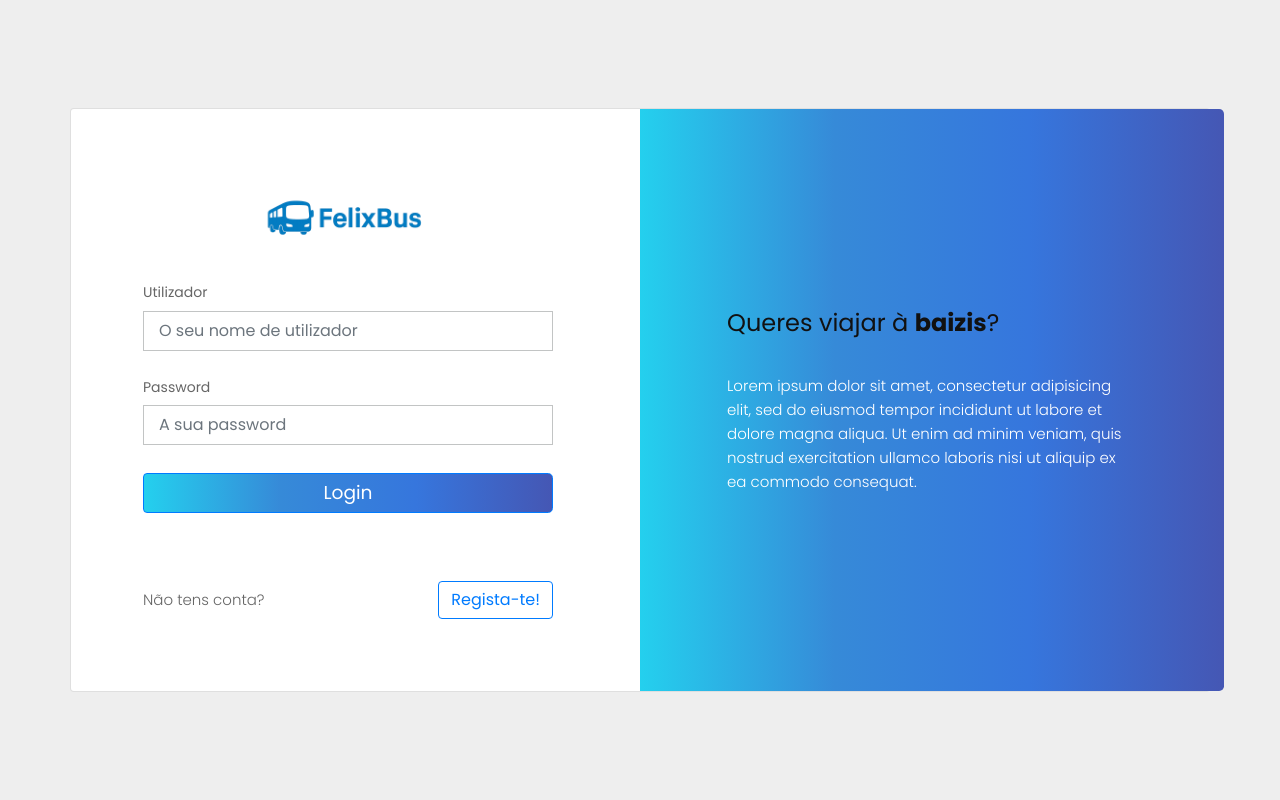
After one commit to Hkmartimxp6/LPI, a PHP site: page /login.html in a window 1280 px wide. The commit adds this page. Run offline with PHP 8.4, Linux system fonts and the light colour scheme.

Commit message:
Pagina de login e muito mais
as

```diff
--- a/TEMPLATE LPI/css/style.css
+++ b/TEMPLATE LPI/css/style.css
@@ -2287,3 +2287,27 @@ ul.location_icon span {
 }
 
 /** slider arrow **/
+
+.gradient-custom-2 {
+/* fallback for old browsers */
+background: #fccb90;
+
+/* Chrome 10-25, Safari 5.1-6 */
+background: -webkit-linear-gradient(to right, #24d0ee, #368ad8, #3676dd, #4557b4);
+
+/* W3C, IE 10+/ Edge, Firefox 16+, Chrome 26+, Opera 12+, Safari 7+ */
+background: linear-gradient(to right, #24d0ee, #368ad8, #3676dd, #4557b4);
+}
+
+@media (min-width: 768px) {
+.gradient-form {
+height: 100vh !important;
+}
+}
+@media (min-width: 769px) {
+.gradient-custom-2 {
+border-top-right-radius: .3rem;
+border-bottom-right-radius: .3rem;
+height: 5;
+}
+}
--- /dev/null
+++ b/TEMPLATE LPI/login.html
@@ -0,0 +1,88 @@
+<!DOCTYPE html>
+<html lang="en">
+    <head>
+        <!-- basic -->
+        <meta charset="utf-8">
+        <meta http-equiv="X-UA-Compatible" content="IE=edge">
+        <!-- mobile metas -->
+        <meta name="viewport" content="width=device-width, initial-scale=1">
+        <meta name="viewport" content="initial-scale=1, maximum-scale=1">
+        <!-- site metas -->
+        <title>Felix Bus</title>
+        <meta name="keywords" content="">
+        <meta name="description" content="">
+        <meta name="author" content="">
+        <!-- bootstrap css -->
+        <link rel="stylesheet" href="css/bootstrap.min.css">
+        <!-- style css -->
+        <link rel="stylesheet" href="css/style.css">
+        <!-- Responsive-->
+        <link rel="stylesheet" href="css/responsive.css">
+        <!-- fevicon -->
+        <link rel="icon" href="images/fevicon.png" type="image/gif" />
+        <!-- Scrollbar Custom CSS -->
+        <link rel="stylesheet" href="css/jquery.mCustomScrollbar.min.css">
+        <!-- Tweaks for older IEs-->
+        <!-- owl stylesheets -->
+        <link rel="stylesheet" href="css/owl.carousel.min.css">
+        <link rel="stylesheet" href="css/owl.theme.default.min.css">
+        <!--[if lt IE 9]>
+        <script src="https://oss.maxcdn.com/html5shiv/3.7.3/html5shiv.min.js"></script>
+        <script src="https://oss.maxcdn.com/respond/1.4.2/respond.min.js"></script><![endif]-->
+    </head>
+    <body>
+        <section class="h-100 gradient-form" style="background-color: #eee;">
+            <div class="container py-5 h-100">
+                <div class="row d-flex justify-content-center align-items-center h-100">
+                    <div class="col-xxl-10">
+                        <div class="card rounded-3 text-black">
+                            <div class="row g-0">
+                                <div class="col-lg-6">
+                                    <div class="card-body p-md-5 mx-md-4">
+                                        <div class="text-center">
+                                            <img src="images/logo.png" class="img-fluid"
+                                                style="width: 185px;" alt="logo">
+                                        </div>
+                                        <form>
+                                            <label class="form-label" for="form2Example11">Utilizador</label>
+                                            <div data-mdb-input-init class="form-outline mb-4">
+                                                <input type="email" id="form2Example11" class="form-control"
+                                                    placeholder="O seu nome de utilizador" />
+                                            </div>
+                                            <label class="form-label" for="form2Example22">Password</label>
+                                            <div data-mdb-input-init class="form-outline mb-4">
+                                                <input type="password" id="form2Example22" class="form-control" placeholder="A sua password" />
+                                            </div>
+                                            <div class="text-center pt-1 mb-5 pb-1">
+                                                <button data-mdb-button-init data-mdb-ripple-init
+                                                    class="btn btn-primary btn-block fa-lg gradient-custom-2 mb-3"
+                                                    type="button"
+                                                    style="height: 40px;">
+                                                Login
+                                                </button>
+
+                                            </div>
+                                            <div class="d-flex align-items-center justify-content-between pb-4">
+                                                <p class="mb-0 me-2">Não tens conta?</p>
+                                                <button type="button"  data-mdb-button-init data-mdb-ripple-init class="btn btn-outline-primary">Regista-te!</button>
+                                            </div>
+                                        </form>
+                                    </div>
+                                </div>
+                                <div class="col-lg-6 d-flex align-items-center gradient-custom-2">
+                                    <div class="text-white px-3 py-4 p-md-5 mx-md-4">
+                                        <h1 class="mb-4">Queres viajar à <b>baizis</b>?</h1>
+                                        <p class="medium mb-0">Lorem ipsum dolor sit amet, consectetur adipisicing elit, sed do eiusmod
+                                            tempor incididunt ut labore et dolore magna aliqua. Ut enim ad minim veniam, quis nostrud
+                                            exercitation ullamco laboris nisi ut aliquip ex ea commodo consequat.
+                                        </p>
+                                    </div>
+                                </div>
+                            </div>
+                        </div>
+                    </div>
+                </div>
+            </div>
+        </section>
+    </body>
+</html>
```
